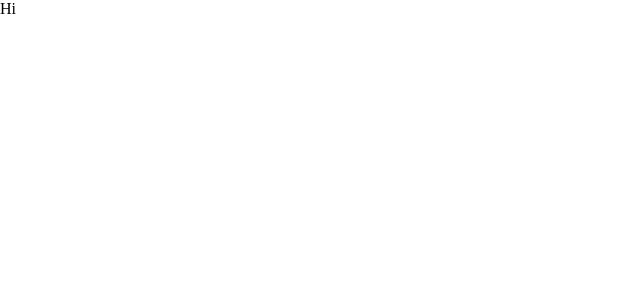
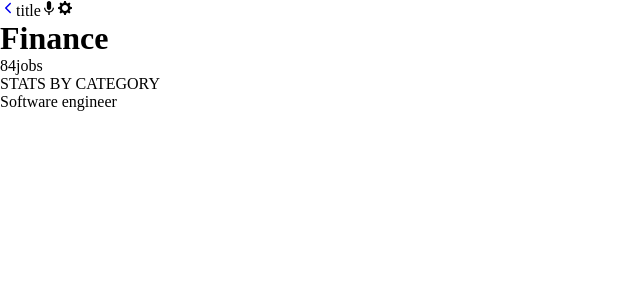
Before and after one commit to toliboff/jobs, a React (Create React App) app: page /details in a window 1280 px wide. Shown: the top 300 px of the page, without its empty margins (0-640 px from the left). Built offline with nearby package versions, Linux system fonts and the light colour scheme.

Commit message:
Add routing

```diff
--- a/src/App.js
+++ b/src/App.js
@@ -1,12 +1,24 @@
 import { Provider } from 'react-redux';
+import { BrowserRouter as Router, Route, Switch } from 'react-router-dom';
+import Main from './components/Main';
+import Details from './components/Details';
 import store from './redux/configStore';
 
 function App() {
   return (
     <Provider store={store}>
-      <div className="App">
-        Hi
-      </div>
+      <Router>
+        <div className="App">
+          <Switch>
+            <Route exact path="/">
+              <Main />
+            </Route>
+            <Route path="/details">
+              <Details />
+            </Route>
+          </Switch>
+        </div>
+      </Router>
     </Provider>
   );
 }
--- a/src/components/Header.js
+++ b/src/components/Header.js
@@ -1,9 +1,10 @@
+/* eslint-disable react/prop-types */
 import React from 'react';
 import { NavLink } from 'react-router-dom';
 import { IoMdMic, IoIosArrowBack } from 'react-icons/io';
 import { GoGear } from 'react-icons/go';
 
-const Header = () => (
+const Header = ({ title, count }) => (
   <div className="header">
     <div className="navigation">
       <NavLink to="/"><IoIosArrowBack /></NavLink>
@@ -13,10 +14,10 @@
     </div>
     <div className="metrics-title">
       <h1>
-        All
+        {title}
       </h1>
       <div className="metrics">
-        <span className="count">785</span>
+        <span className="count">{count}</span>
         <span>jobs</span>
       </div>
     </div>
--- a/src/components/Main.js
+++ b/src/components/Main.js
@@ -1,11 +1,12 @@
 import React from 'react';
+import { NavLink } from 'react-router-dom';
 import Header from './Header';
 
 const Main = () => (
   <div>
-    <Header />
+    <Header title="Remote" count="758" />
     <ul className="categories">
-      <li>Finance</li>
+      <li><NavLink to="/details">Finance</NavLink></li>
     </ul>
   </div>
 );
```
